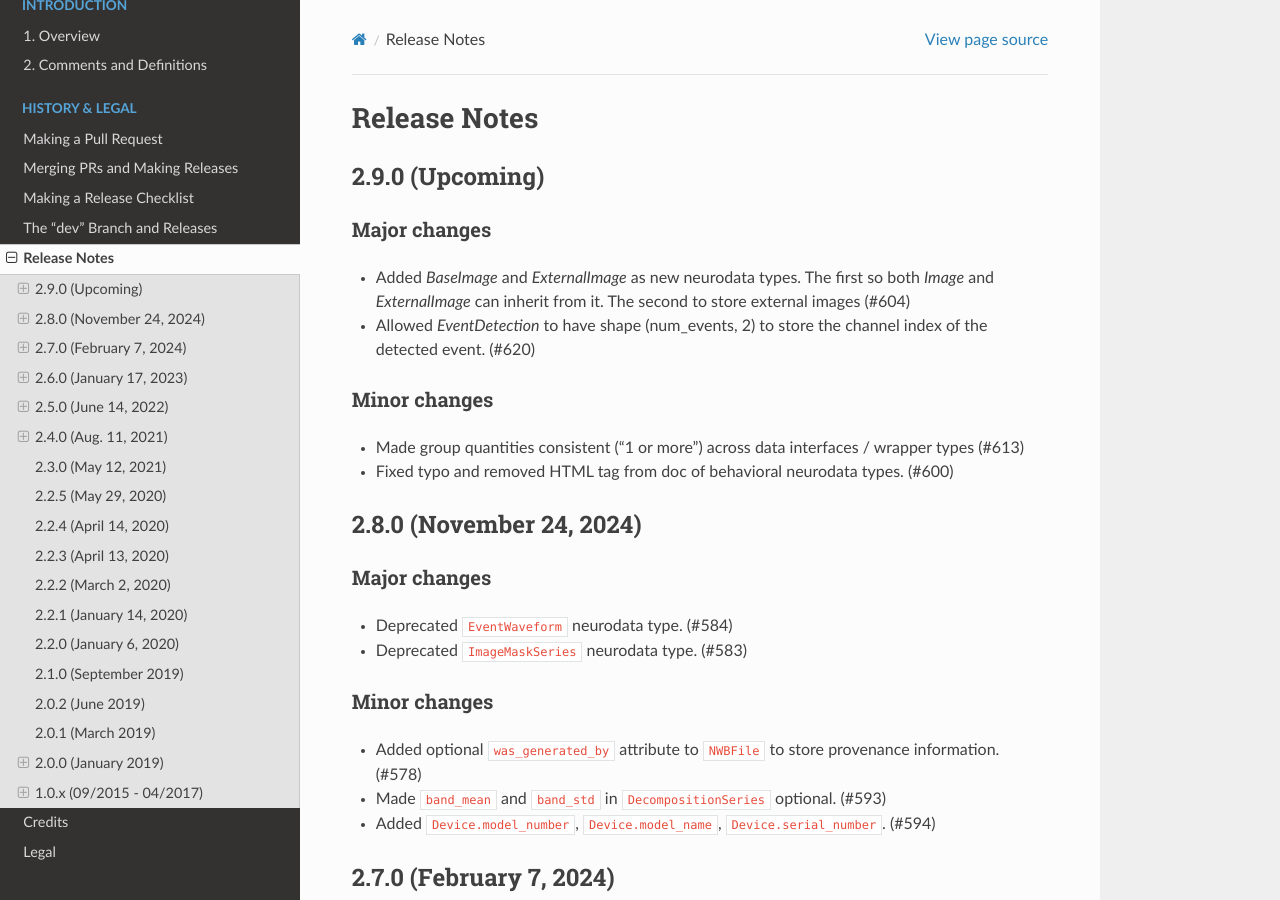
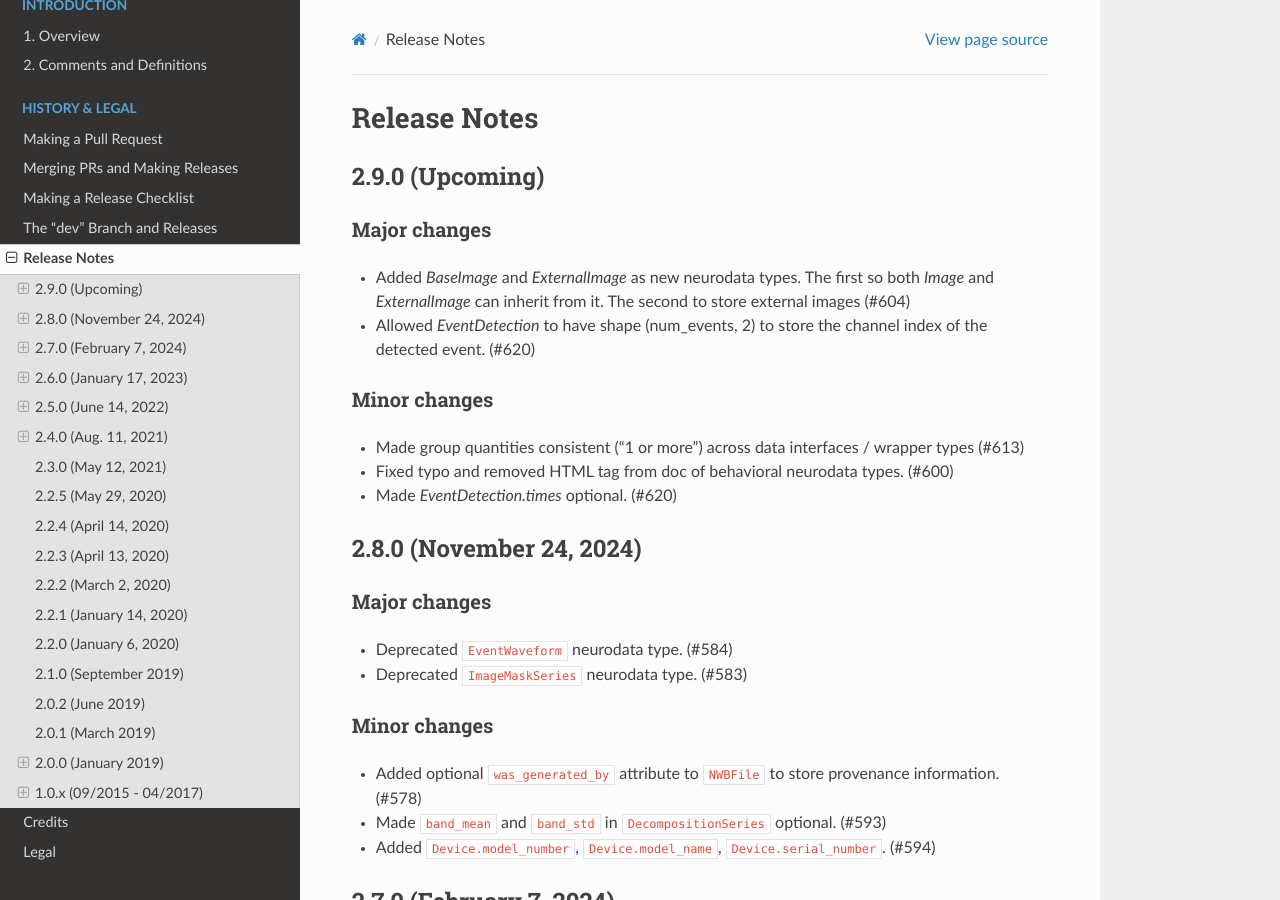
Before and after one commit to NeurodataWithoutBorders/nwb-schema, a Sphinx documentation site: the page built from docs/format/source/format_release_notes.rst, in a window 1280 px wide and 900 px high. Built offline with Sphinx 7.4.7 and the Read the Docs theme 3.1.0, drawn with Linux system fonts in a browser that asks for light colours.

Commit message:
Update format_release_notes.rst

```diff
--- a/docs/format/source/format_release_notes.rst
+++ b/docs/format/source/format_release_notes.rst
@@ -15,6 +15,7 @@ Minor changes
 ^^^^^^^^^^^^^
 - Made group quantities consistent ("1 or more") across data interfaces / wrapper types (#613)
 - Fixed typo and removed HTML tag from doc of behavioral neurodata types. (#600)
+- Made `EventDetection.times` optional. (#620)
 
 2.8.0 (November 24, 2024)
 -------------------------
```
